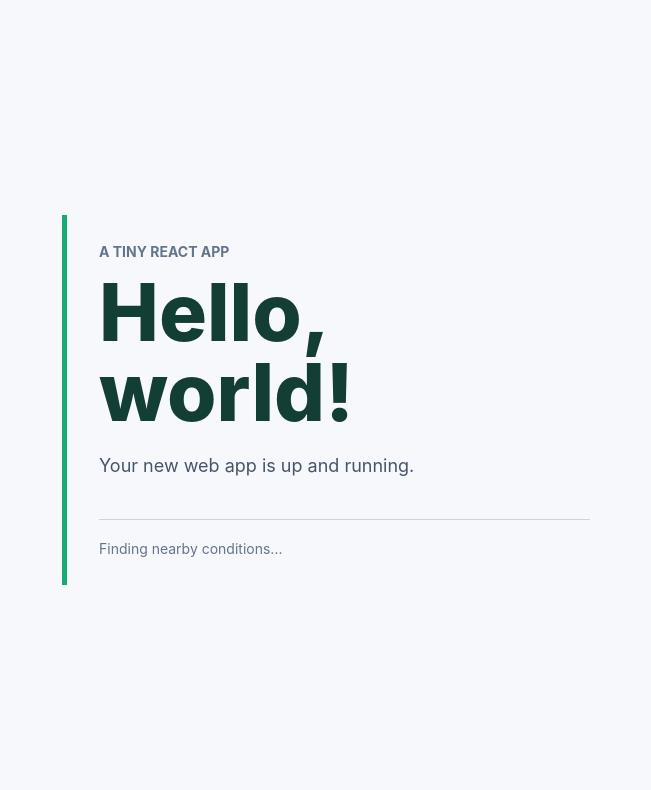
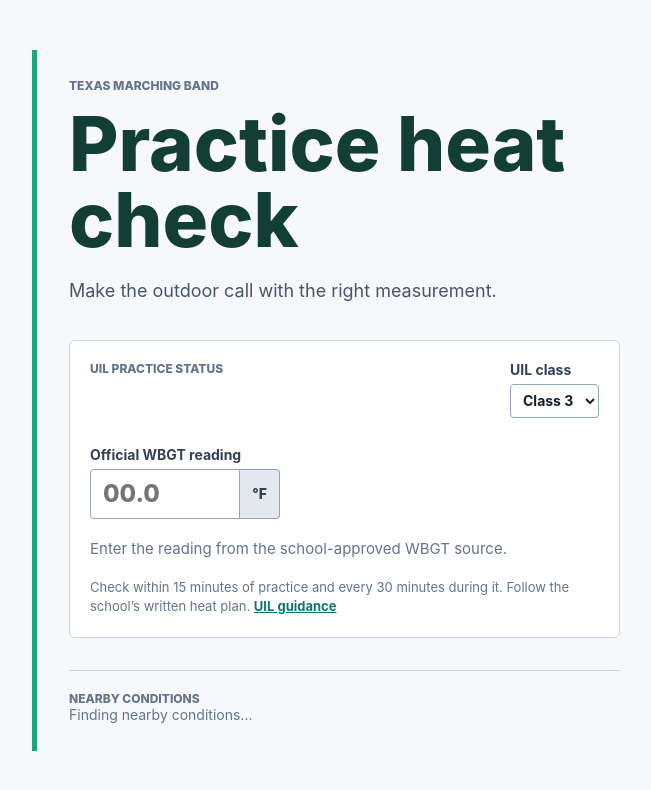
Before and after one commit to Julius1012/hello-world, a React (Vite) app: page / in a window 1280 px wide. Shown: the top 790 px of the page, without its empty margins (298-949 px from the left). Built offline with nearby package versions, Linux system fonts and the light colour scheme; no server answers.

Commit message:
Add Texas band heat check

```diff
--- a/index.html
+++ b/index.html
@@ -3,8 +3,8 @@
   <head>
     <meta charset="UTF-8" />
     <meta name="viewport" content="width=device-width, initial-scale=1.0" />
-    <meta name="description" content="A small hello world app built with React." />
-    <title>Hello, world!</title>
+    <meta name="description" content="A Texas marching band practice heat check." />
+    <title>Texas Band Heat Check</title>
   </head>
   <body>
     <div id="root"></div>
--- a/src/main.jsx
+++ b/src/main.jsx
@@ -2,120 +2,80 @@
 import { createRoot } from 'react-dom/client'
 import './styles.css'
 
-const getCurrentPosition = () =>
-  new Promise((resolve, reject) => {
-    navigator.geolocation.getCurrentPosition(resolve, reject, {
-      enableHighAccuracy: false,
-      maximumAge: 15 * 60 * 1000,
-      timeout: 10_000,
-    })
-  })
+const heatGuidelines = {
+  2: [[89.8, 'black', 'Black flag', 'No outdoor practice. Delay, cancel, or move indoors.'], [87.7, 'red', 'Red flag', 'Maximum one hour of outdoor practice.'], [84.7, 'orange', 'Orange flag', 'Maximum two hours of outdoor practice.'], [79.7, 'yellow', 'Yellow flag', 'Modified practice and a rapid cooling zone are required.'], [-Infinity, 'green', 'Green flag', 'Normal practice may proceed with regular hydration breaks.']],
+  3: [[92.1, 'black', 'Black flag', 'No outdoor practice. Delay, cancel, or move indoors.'], [90.1, 'red', 'Red flag', 'Maximum one hour of outdoor practice.'], [87, 'orange', 'Orange flag', 'Maximum two hours of outdoor practice.'], [82, 'yellow', 'Yellow flag', 'Modified practice and a rapid cooling zone are required.'], [-Infinity, 'green', 'Green flag', 'Normal practice may proceed with regular hydration breaks.']],
+}
 
-const toFahrenheit = (celsius) => Math.round((celsius * 9) / 5 + 32)
+const getPosition = () => new Promise((resolve, reject) => navigator.geolocation.getCurrentPosition(resolve, reject, { enableHighAccuracy: false, maximumAge: 900000, timeout: 10000 }))
+const fahrenheit = (celsius) => Math.round((celsius * 9) / 5 + 32)
 
 function App() {
-  const [weather, setWeather] = useState(null)
-  const [status, setStatus] = useState('loading')
+  const [conditions, setConditions] = useState(null)
+  const [weatherStatus, setWeatherStatus] = useState('loading')
+  const [heatClass, setHeatClass] = useState('3')
+  const [wbgtInput, setWbgtInput] = useState('')
 
-  const loadWeather = async () => {
-    if (!navigator.geolocation) {
-      setStatus('unsupported')
-      return
-    }
-
-    setStatus('loading')
-
+  const loadConditions = async () => {
+    if (!navigator.geolocation) return setWeatherStatus('unsupported')
+    setWeatherStatus('loading')
     try {
-      const position = await getCurrentPosition()
-      const { latitude, longitude } = position.coords
-      const pointsResponse = await fetch(`https://api.weather.gov/points/${latitude},${longitude}`)
-
-      if (!pointsResponse.ok) throw new Error('Could not find a nearby weather station.')
-
+      const { coords } = await getPosition()
+      const pointsResponse = await fetch(`https://api.weather.gov/points/${coords.latitude},${coords.longitude}`)
+      if (!pointsResponse.ok) throw new Error()
       const points = await pointsResponse.json()
       const stationsResponse = await fetch(points.properties.observationStations)
-
-      if (!stationsResponse.ok) throw new Error('Could not find a nearby weather station.')
-
+      if (!stationsResponse.ok) throw new Error()
       const stations = await stationsResponse.json()
       const station = stations.features[0]?.properties.stationIdentifier
-
-      if (!station) throw new Error('No nearby weather station is available.')
-
-      const observationResponse = await fetch(
-        `https://api.weather.gov/stations/${station}/observations/latest`,
-      )
-
-      if (!observationResponse.ok) throw new Error('Could not load current conditions.')
-
-      const observation = await observationResponse.json()
-      const { temperature, relativeHumidity, timestamp } = observation.properties
-
-      if (temperature.value === null || relativeHumidity.value === null) {
-        throw new Error('The nearby station did not report complete conditions.')
-      }
-
+      if (!station) throw new Error()
+      const observationResponse = await fetch(`https://api.weather.gov/stations/${station}/observations/latest`)
+      if (!observationResponse.ok) throw new Error()
+      const { properties } = await observationResponse.json()
+      if (properties.temperature.value === null || properties.relativeHumidity.value === null) throw new Error()
       const location = points.properties.relativeLocation?.properties
-      setWeather({
-        humidity: Math.round(relativeHumidity.value),
+      setConditions({
+        humidity: Math.round(properties.relativeHumidity.value),
         location: location ? `${location.city}, ${location.state}` : station,
         station,
-        temperature: toFahrenheit(temperature.value),
-        updatedAt: new Date(timestamp).toLocaleTimeString([], {
-          hour: 'numeric',
-          minute: '2-digit',
-        }),
+        temperature: fahrenheit(properties.temperature.value),
+        updatedAt: new Date(properties.timestamp).toLocaleTimeString([], { hour: 'numeric', minute: '2-digit' }),
       })
-      setStatus('ready')
+      setWeatherStatus('ready')
     } catch (error) {
-      setStatus(error.code === error.PERMISSION_DENIED ? 'denied' : 'error')
+      setWeatherStatus(error.code === error.PERMISSION_DENIED ? 'denied' : 'error')
     }
   }
 
-  useEffect(() => {
-    loadWeather()
-  }, [])
+  useEffect(() => { loadConditions() }, [])
 
-  return (
-    <main>
-      <section aria-labelledby="page-title">
-        <p className="eyebrow">A tiny React app</p>
-        <h1 id="page-title">Hello, world!</h1>
-        <p className="message">Your new web app is up and running.</p>
+  const wbgt = Number.parseFloat(wbgtInput)
+  const guideline = Number.isFinite(wbgt) ? heatGuidelines[heatClass].find(([minimum]) => wbgt >= minimum) : null
 
-        <div className="weather" aria-live="polite">
-          {status === 'ready' && (
-            <>
-              <p className="weather-location">Outside near {weather.location}</p>
-              <div className="weather-values">
-                <p><strong>{weather.temperature}°F</strong><span>Temperature</span></p>
-                <p><strong>{weather.humidity}%</strong><span>Humidity</span></p>
-              </div>
-              <p className="weather-note">Nearest station: {weather.station} · Updated {weather.updatedAt}</p>
-            </>
-          )}
-          {status === 'loading' && <p className="weather-note">Finding nearby conditions...</p>}
-          {status === 'denied' && (
-            <div className="weather-error">
-              <p className="weather-note">Location permission is needed for nearby conditions.</p>
-              <button type="button" onClick={loadWeather}>Try again</button>
-            </div>
-          )}
-          {status === 'unsupported' && <p className="weather-note">This browser does not support location services.</p>}
-          {status === 'error' && (
-            <div className="weather-error">
-              <p className="weather-note">Current conditions are unavailable right now.</p>
-              <button type="button" onClick={loadWeather}>Retry</button>
-            </div>
-          )}
-        </div>
-      </section>
-    </main>
-  )
+  return <main><section aria-labelledby="page-title">
+    <p className="eyebrow">Texas marching band</p>
+    <h1 id="page-title">Practice heat check</h1>
+    <p className="message">Make the outdoor call with the right measurement.</p>
+
+    <div className="heat-check">
+      <div className="heat-check-header">
+        <p className="section-label">UIL practice status</p>
+        <label className="class-picker"><span>UIL class</span><select value={heatClass} onChange={(event) => setHeatClass(event.target.value)}><option value="3">Class 3</option><option value="2">Class 2</option></select></label>
+      </div>
+      <label className="wbgt-entry"><span>Official WBGT reading</span><div><input type="number" inputMode="decimal" min="0" max="120" step="0.1" value={wbgtInput} onChange={(event) => setWbgtInput(event.target.value)} placeholder="00.0" /><span>°F</span></div></label>
+      {guideline ? <div className={`flag-status ${guideline[1]}`} aria-live="polite"><p>{guideline[2]}</p><strong>{guideline[3]}</strong></div> : <p className="entry-prompt">Enter the reading from the school-approved WBGT source.</p>}
+      <p className="policy-note">Check within 15 minutes of practice and every 30 minutes during it. Follow the school’s written heat plan. <a href="https://wwwprod.uiltexas.org/health/info/heat-stress-and-athletic-participation">UIL guidance</a></p>
+    </div>
+
+    <div className="conditions" aria-live="polite">
+      <p className="section-label">Nearby conditions</p>
+      {weatherStatus === 'ready' && <><p className="conditions-location">Near {conditions.location}</p><div className="condition-values"><p><strong>{conditions.temperature}°F</strong><span>Temperature</span></p><p><strong>{conditions.humidity}%</strong><span>Humidity</span></p></div><p className="conditions-note">Station {conditions.station} · Updated {conditions.updatedAt}</p></>}
+      {weatherStatus === 'loading' && <p className="conditions-note">Finding nearby conditions...</p>}
+      {weatherStatus === 'denied' && <div className="conditions-error"><p className="conditions-note">Location permission is needed for nearby conditions.</p><button type="button" onClick={loadConditions}>Try again</button></div>}
+      {weatherStatus === 'unsupported' && <p className="conditions-note">This browser does not support location services.</p>}
+      {weatherStatus === 'error' && <div className="conditions-error"><p className="conditions-note">Current conditions are unavailable right now.</p><button type="button" onClick={loadConditions}>Retry</button></div>}
+    </div>
+  </section></main>
 }
 
-createRoot(document.getElementById('root')).render(
-  <StrictMode>
-    <App />
-  </StrictMode>,
-)
+createRoot(document.getElementById('root')).render(<StrictMode><App /></StrictMode>)
--- a/src/styles.css
+++ b/src/styles.css
@@ -1,131 +1,28 @@
-:root {
-  color: #17202a;
-  background: #f7f8fb;
-  font-family: Inter, ui-sans-serif, system-ui, -apple-system, BlinkMacSystemFont, "Segoe UI", sans-serif;
-  font-synthesis: none;
-}
-
-* {
-  box-sizing: border-box;
-}
-
-body {
-  margin: 0;
-  min-width: 320px;
-}
-
-main {
-  display: grid;
-  min-height: 100vh;
-  padding: 24px;
-  place-items: center;
-}
-
-section {
-  width: min(100%, 560px);
-  border-left: 5px solid #19a974;
-  padding: 28px 32px;
-}
-
-.eyebrow {
-  margin: 0 0 12px;
-  color: #64748b;
-  font-size: 0.875rem;
-  font-weight: 700;
-  letter-spacing: 0;
-  text-transform: uppercase;
-}
-
-h1 {
-  margin: 0;
-  color: #123e35;
-  font-size: clamp(2.5rem, 8vw, 5rem);
-  font-weight: 800;
-  letter-spacing: 0;
-  line-height: 1;
-}
-
-.message {
-  margin: 20px 0 0;
-  color: #475569;
-  font-size: 1.125rem;
-  line-height: 1.5;
-}
-
-.weather {
-  margin-top: 40px;
-  border-top: 1px solid #cbd5e1;
-  padding-top: 20px;
-}
-
-.weather-location,
-.weather-note {
-  margin: 0;
-  color: #64748b;
-}
-
-.weather-location {
-  font-size: 0.875rem;
-  font-weight: 700;
-}
-
-.weather-values {
-  display: flex;
-  gap: 40px;
-  margin: 16px 0;
-}
-
-.weather-values p {
-  display: grid;
-  gap: 4px;
-  margin: 0;
-}
-
-.weather-values strong {
-  color: #123e35;
-  font-size: 2rem;
-  line-height: 1;
-}
-
-.weather-values span,
-.weather-note {
-  font-size: 0.875rem;
-}
-
-.weather-error {
-  display: flex;
-  align-items: center;
-  gap: 16px;
-}
-
-button {
-  flex: none;
-  border: 1px solid #123e35;
-  border-radius: 4px;
-  background: #123e35;
-  color: #ffffff;
-  cursor: pointer;
-  font: inherit;
-  font-size: 0.875rem;
-  font-weight: 700;
-  padding: 8px 12px;
-}
-
-button:hover {
-  background: #0d3029;
-}
-
-@media (max-width: 480px) {
-  section {
-    padding: 22px 24px;
-  }
-
-  .weather-values {
-    gap: 28px;
-  }
-
-  .weather-error {
-    align-items: flex-start;
-    flex-direction: column;
-  }
-}
+:root { color: #17202a; background: #f7f8fb; font-family: Inter, ui-sans-serif, system-ui, -apple-system, BlinkMacSystemFont, "Segoe UI", sans-serif; font-synthesis: none; }
+* { box-sizing: border-box; }
+body { margin: 0; min-width: 320px; }
+main { display: grid; min-height: 100vh; padding: 40px 24px; place-items: center; }
+section { width: min(100%, 620px); border-left: 5px solid #19a974; padding: 28px 32px; }
+.eyebrow, .section-label { margin: 0; color: #64748b; font-size: .75rem; font-weight: 800; letter-spacing: 0; text-transform: uppercase; }
+.eyebrow { margin-bottom: 12px; }
+h1 { margin: 0; color: #123e35; font-size: clamp(2.5rem, 8vw, 4.75rem); font-weight: 800; letter-spacing: 0; line-height: 1; }
+.message { margin: 20px 0 0; color: #475569; font-size: 1.125rem; line-height: 1.5; }
+.heat-check { margin-top: 36px; border: 1px solid #cbd5e1; border-radius: 6px; background: #fff; padding: 20px; }
+.heat-check-header { display: flex; align-items: start; justify-content: space-between; gap: 16px; }
+.class-picker, .wbgt-entry { display: grid; gap: 6px; color: #334155; font-size: .875rem; font-weight: 700; }
+.class-picker span { display: block; }
+select, input, button { border: 1px solid #94a3b8; border-radius: 4px; background: #fff; color: #17202a; font: inherit; }
+select { min-height: 34px; padding: 4px 8px; }
+.wbgt-entry { margin-top: 28px; }
+.wbgt-entry > div { display: flex; align-items: center; width: min(100%, 190px); }
+.wbgt-entry input { width: 100%; min-height: 50px; border-radius: 4px 0 0 4px; font-size: 1.5rem; font-weight: 800; padding: 8px 12px; }
+.wbgt-entry div span { display: grid; min-height: 50px; place-items: center; border: 1px solid #94a3b8; border-left: 0; border-radius: 0 4px 4px 0; background: #e2e8f0; color: #334155; font-weight: 800; padding: 0 12px; }
+.flag-status { margin-top: 20px; border-left: 5px solid; padding: 12px 14px; }
+.flag-status p { margin: 0 0 4px; font-size: .75rem; font-weight: 800; letter-spacing: 0; text-transform: uppercase; }
+.flag-status strong { font-size: 1rem; line-height: 1.4; }
+.green { border-color: #15803d; background: #dcfce7; color: #14532d; } .yellow { border-color: #ca8a04; background: #fef9c3; color: #713f12; } .orange { border-color: #ea580c; background: #ffedd5; color: #7c2d12; } .red { border-color: #dc2626; background: #fee2e2; color: #7f1d1d; } .black { border-color: #020617; background: #1e293b; color: #f8fafc; }
+.entry-prompt, .policy-note, .conditions-location, .conditions-note { margin: 0; color: #64748b; }
+.entry-prompt { margin-top: 20px; font-size: .9375rem; }.policy-note { margin-top: 20px; font-size: .8125rem; line-height: 1.5; } a { color: #0f766e; font-weight: 700; }
+.conditions { margin-top: 32px; border-top: 1px solid #cbd5e1; padding-top: 20px; }.conditions-location { margin-top: 8px; font-size: .875rem; font-weight: 700; }.condition-values { display: flex; gap: 40px; margin: 16px 0; }.condition-values p { display: grid; gap: 4px; margin: 0; }.condition-values strong { color: #123e35; font-size: 2rem; line-height: 1; }.condition-values span, .conditions-note { font-size: .875rem; }.conditions-error { display: flex; align-items: center; gap: 16px; margin-top: 8px; }
+button { flex: none; border-color: #123e35; background: #123e35; color: #fff; cursor: pointer; font-size: .875rem; font-weight: 700; padding: 8px 12px; }button:hover { background: #0d3029; }
+@media (max-width: 480px) { main { padding: 24px 16px; } section { padding: 22px 20px; }.heat-check { padding: 18px; }.heat-check-header, .conditions-error { align-items: flex-start; flex-direction: column; }.condition-values { gap: 28px; } }
```
